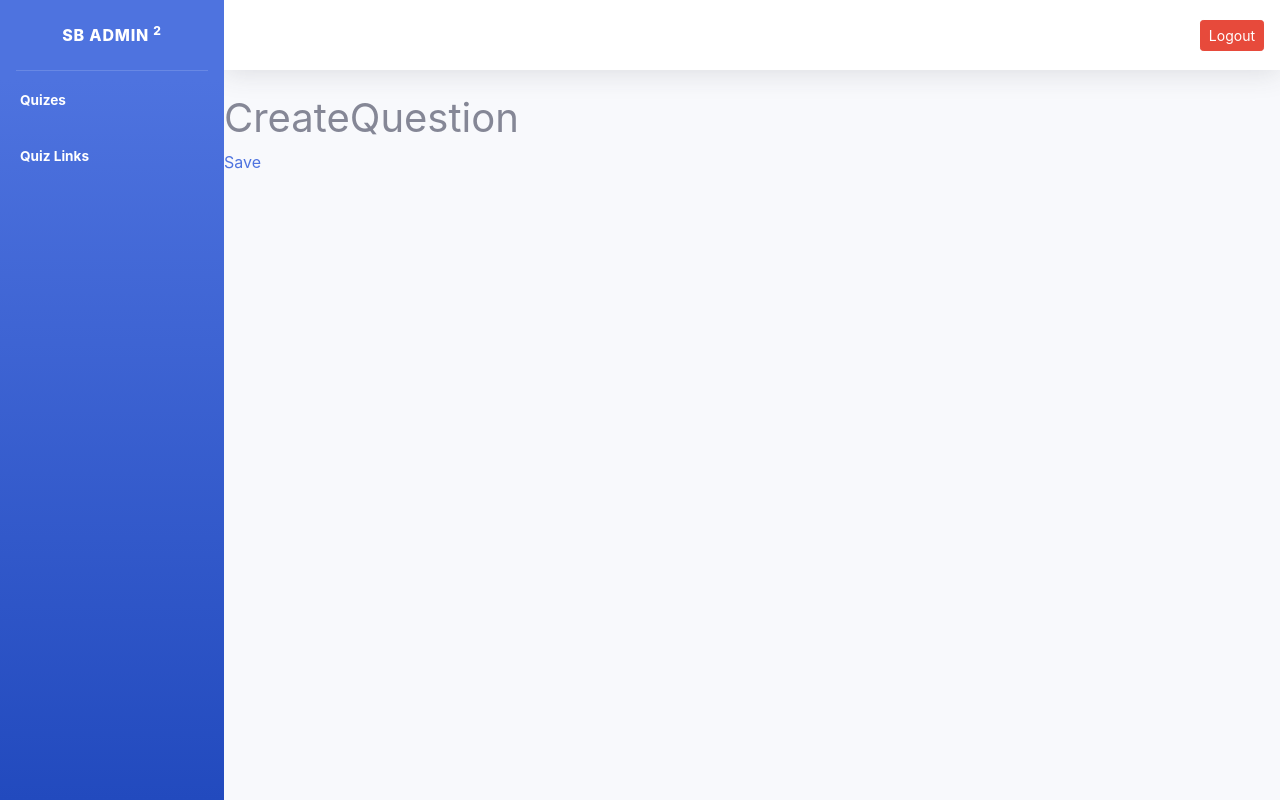
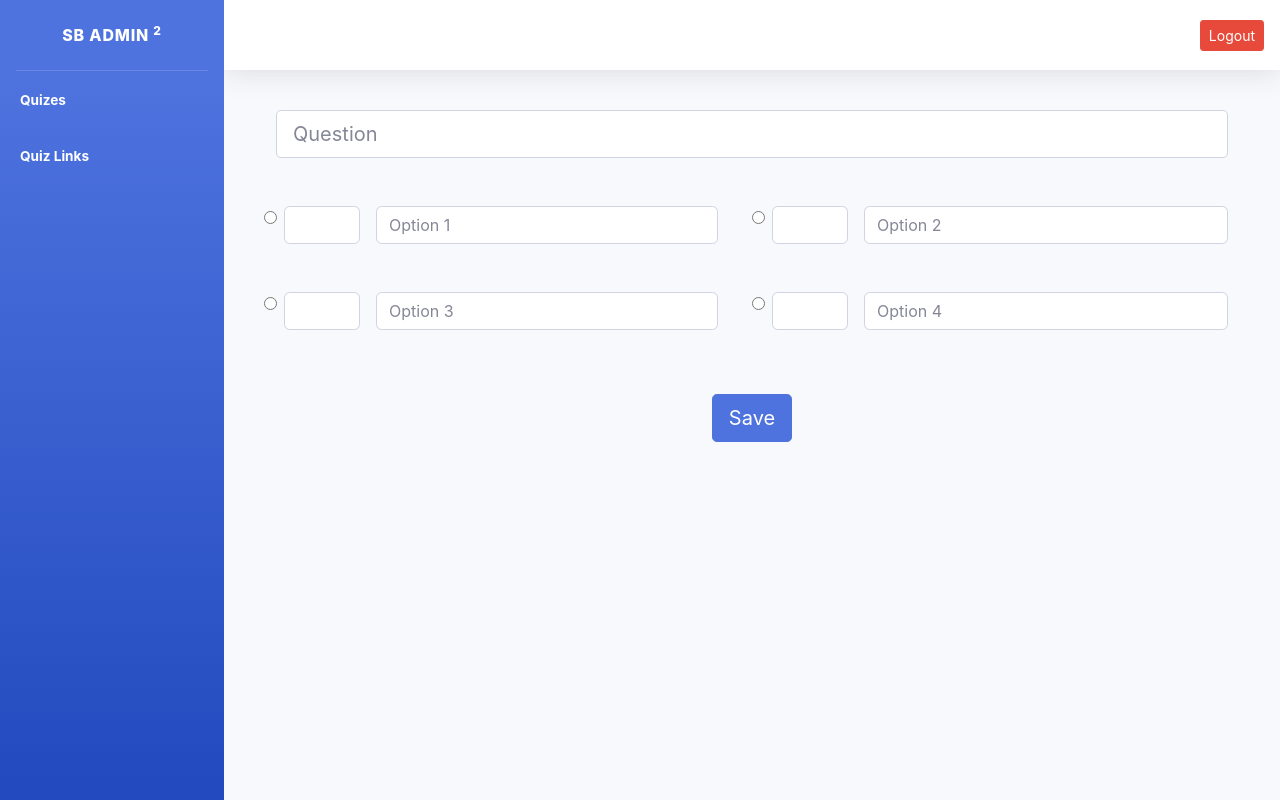
Before and after one commit to Rajavasanthan/quiz_fest_react, a React (Vite) app: page /dashboard/1/create-question in a window 1280 px wide. Built offline with nearby package versions, Linux system fonts and the light colour scheme.

Commit message:
create question page created

```diff
--- a/src/CreateQuestion.jsx
+++ b/src/CreateQuestion.jsx
@@ -1,12 +1,104 @@
-import { Link } from "react-router-dom"
+import { Link } from "react-router-dom";
 
 function CreateQuestion() {
   return (
     <div>
-        <h1>CreateQuestion</h1>
-        <Link to={"/dashboard/view-quiz/1"}>Save</Link>
+      <div className="container">
+        <form>
+          <div className="row m-3">
+            <div className="col-lg-12 mt-3 mb-5">
+              <div>
+                <input
+                  type="text"
+                  className="form-control form-control-lg"
+                  placeholder="Question"
+                />
+              </div>
+            </div>
+            <div className="col-lg-6 mb-5 d-flex form-check">
+              <input
+                className="form-check-input"
+                id="option1"
+                name="options"
+                type="radio"
+              />
+              <input
+                type="number"
+                htmlFor="option1"
+                className="form-control text-center col-lg-2 mr-3"
+              />
+              <input
+                className="form-control col-lg-9"
+                htmlFor="option1"
+                placeholder="Option 1"
+              />
+            </div>
+            <div className="col-lg-6 d-flex form-check mb-5">
+              <input
+                className="form-check-input"
+                type="radio"
+                id="option2"
+                name="options"
+              />
+              <input
+                type="number"
+                htmlFor="option2"
+                className="form-control text-center col-lg-2 mr-3"
+              />
+              <input
+                className="form-control"
+                htmlFor="option2"
+                placeholder="Option 2"
+              />
+            </div>
+            <div className="col-lg-6 d-flex form-check mb-5">
+              <input
+                className="form-check-input"
+                type="radio"
+                id="option3"
+                name="options"
+              />
+              <input
+                type="number"
+                htmlFor="option3"
+                className="form-control text-center col-lg-2 mr-3"
+              />
+              <input
+                className="form-control col-lg-9"
+                htmlFor="option3"
+                placeholder="Option 3"
+              />
+            </div>
+            <div className="col-lg-6 d-flex form-check mb-5">
+              <input
+                className="form-check-input"
+                type="radio"
+                id="option4"
+                name="options"
+              />
+              <input
+                type="number"
+                htmlFor="option4"
+                className="form-control text-center col-lg-2 mr-3"
+              />
+              <input
+                className="form-control"
+                htmlFor="option4"
+                placeholder="Option 4"
+              />
+            </div>
+          </div>
+          <div className="d-flex justify-content-center">
+            <Link to={"/dashboard/view-quiz/1"}>
+              <button type="submit" className="btn btn-primary btn-lg">
+                Save
+              </button>
+            </Link>
+          </div>
+        </form>
+      </div>
     </div>
-  )
+  );
 }
 
-export default CreateQuestion
+export default CreateQuestion;
```
